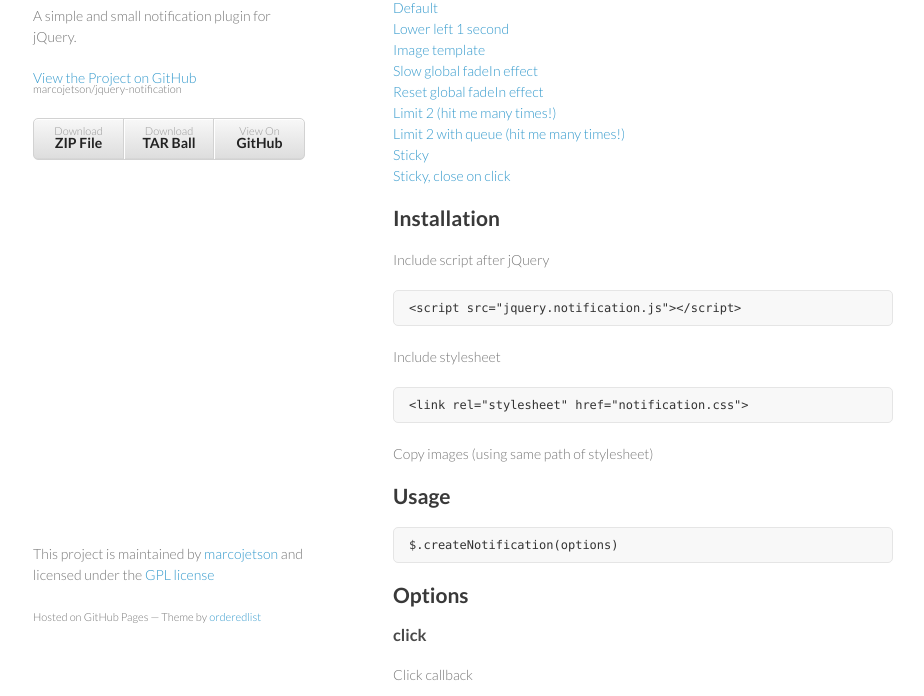
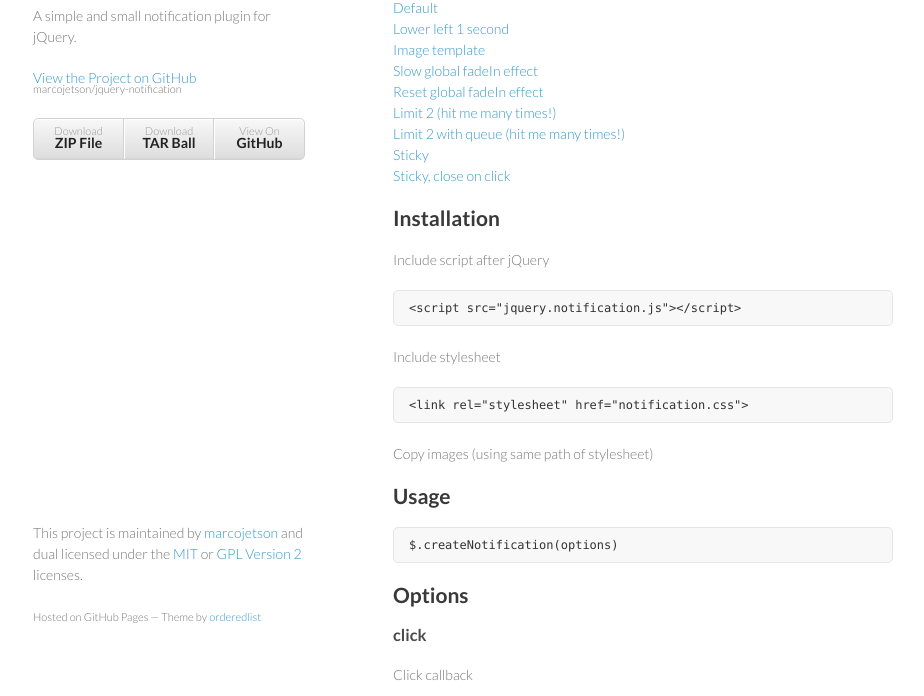
Before and after one commit to marcojetson/jquery-notification, a plain HTML site: page index.html in a window 1280 px wide. Shown: the part 104-800 px from the top of the page, without its empty margins (177-1101 px from the left). Drawn offline with nearby package versions, Linux system fonts and the light colour scheme.

Commit message:
change in license

```diff
--- a/index.html
+++ b/index.html
@@ -133,7 +133,7 @@ $.createNotification({
 				<p>Vertical alignment, default top</p>
 			</section>
 			<footer>
-				<p>This project is maintained by <a href="https://github.com/marcojetson">marcojetson</a> and licensed under the <a href="http://www.gnu.org/licenses/">GPL license</a></p>
+				<p>This project is maintained by <a href="https://github.com/marcojetson">marcojetson</a> and dual licensed under the <a href="http://www.opensource.org/licenses/mit-license.php">MIT</a> or <a href="http://www.gnu.org/licenses/gpl-2.0.html">GPL Version 2</a> licenses.</p>
 				<p><small>Hosted on GitHub Pages &mdash; Theme by <a href="https://github.com/orderedlist">orderedlist</a></small></p>
 			</footer>
 		</div>
```
